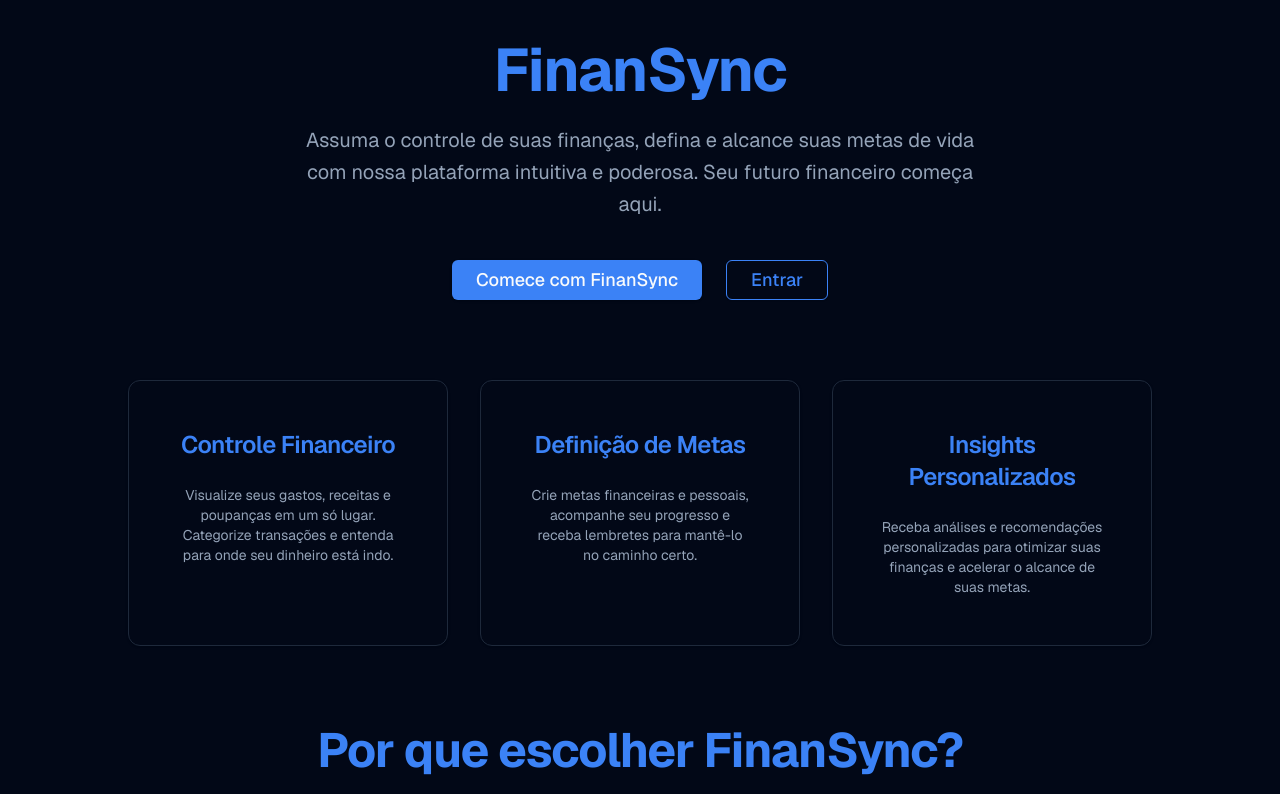
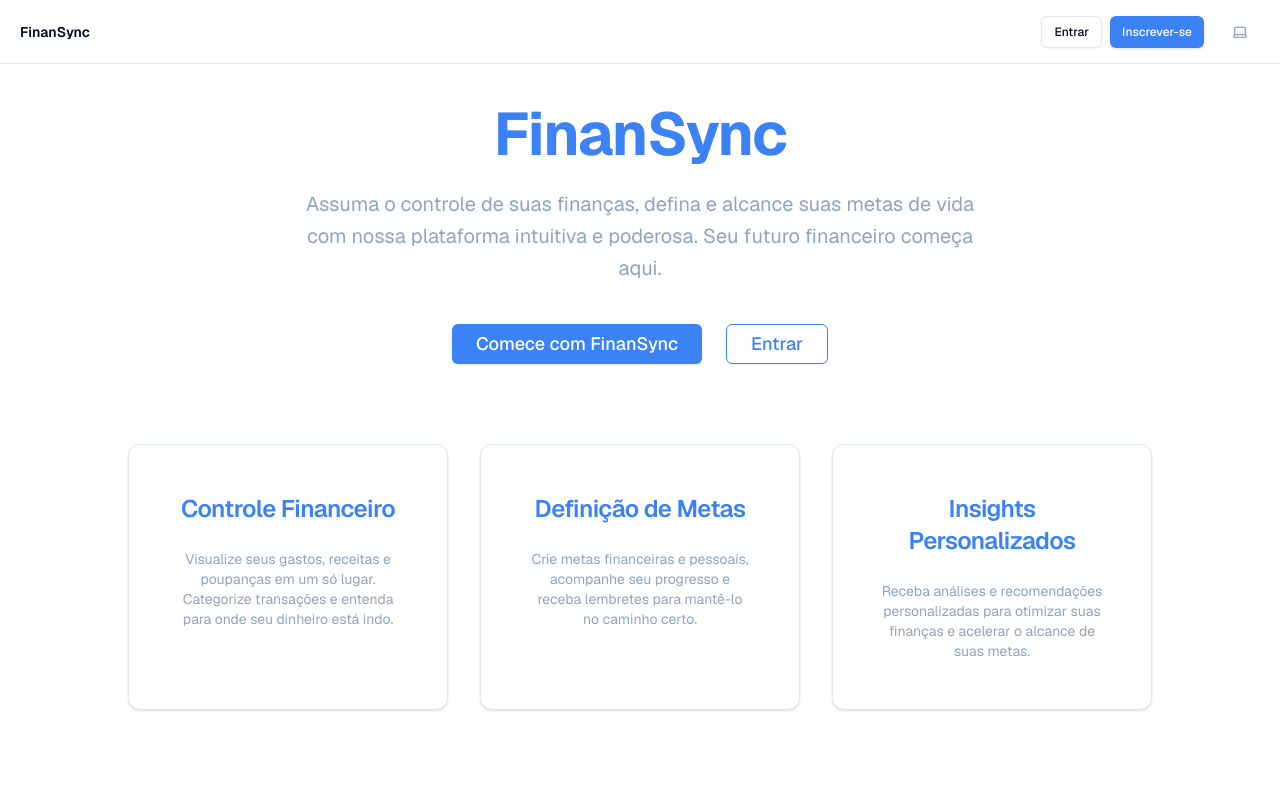
Before and after one commit to GabrielNatucci/testesupabase, a Next.js app: page / in a window 1280 px wide. Shown: the top 794 px of the page. Built offline with nearby package versions, Linux system fonts and the light colour scheme; no server answers.

Commit message:
adicionando validações de login

```diff
--- a/app/globals.css
+++ b/app/globals.css
@@ -4,31 +4,58 @@
 
 @layer base {
     :root {
-        --background: 222.2 84% 4.9%;
-        --foreground: 210 40% 98%;
-        --card: 222.2 84% 4.9%;
-        --card-foreground: 210 40% 98%;
-        --popover: 222.2 84% 4.9%;
-        --popover-foreground: 210 40% 98%;
+        --background: 0 0% 100%; /* White */
+        --foreground: 222.2 84% 4.9%; /* Black/Dark Gray */
+        --card: 0 0% 100%; /* White */
+        --card-foreground: 222.2 84% 4.9%; /* Black/Dark Gray */
+        --popover: 0 0% 100%; /* White */
+        --popover-foreground: 222.2 84% 4.9%; /* Black/Dark Gray */
         --primary: 217.2 91.2% 59.8%; /* Blue */
-        --primary-foreground: 210 40% 98%;
-        --secondary: 217.2 32.4% 17.5%;
-        --secondary-foreground: 210 40% 98%;
-        --muted: 217.2 32.4% 17.5%;
-        --muted-foreground: 215 20.2% 65.1%;
-        --accent: 217.2 32.4% 17.5%;
-        --accent-foreground: 210 40% 98%;
-        --destructive: 0 62.8% 30.6%;
-        --destructive-foreground: 210 40% 98%;
-        --border: 217.2 32.4% 17.5%;
-        --input: 217.2 32.4% 17.5%;
+        --primary-foreground: 0 0% 100%; /* White */
+        --secondary: 210 40% 96.1%; /* Light Gray */
+        --secondary-foreground: 222.2 84% 4.9%; /* Black/Dark Gray */
+        --muted: 210 40% 96.1%; /* Light Gray */
+        --muted-foreground: 215 20.2% 65.1%; /* Medium Gray */
+        --accent: 210 40% 96.1%; /* Light Gray */
+        --accent-foreground: 222.2 84% 4.9%; /* Black/Dark Gray */
+        --destructive: 0 84.2% 60.2%; /* Red */
+        --destructive-foreground: 0 0% 100%; /* White */
+        --border: 214.3 31.8% 91.4%; /* Light Border */
+        --input: 214.3 31.8% 91.4%; /* Light Input Border */
         --ring: 217.2 91.2% 59.8%; /* Blue */
-        --chart-1: 217.2 91.2% 59.8%;
+        --chart-1: 12 76% 61%;
+        --chart-2: 173 58% 39%;
+        --chart-3: 197 37% 24%;
+        --chart-4: 43 74% 66%;
+        --chart-5: 27 87% 67%;
+        --radius: 0.5rem;
+    }
+
+    .dark {
+        --background: 222.2 84% 4.9%; /* Dark Blue */
+        --foreground: 210 40% 98%; /* White/Light Gray */
+        --card: 222.2 84% 4.9%; /* Dark Blue */
+        --card-foreground: 210 40% 98%; /* White/Light Gray */
+        --popover: 222.2 84% 4.9%; /* Dark Blue */
+        --popover-foreground: 210 40% 98%; /* White/Light Gray */
+        --primary: 217.2 91.2% 59.8%; /* Blue */
+        --primary-foreground: 210 40% 98%; /* White/Light Gray */
+        --secondary: 217.2 32.4% 17.5%; /* Darker Blue */
+        --secondary-foreground: 210 40% 98%; /* White/Light Gray */
+        --muted: 217.2 32.4% 17.5%; /* Darker Blue */
+        --muted-foreground: 215 20.2% 65.1%; /* Medium Gray */
+        --accent: 217.2 32.4% 17.5%; /* Darker Blue */
+        --accent-foreground: 210 40% 98%; /* White/Light Gray */
+        --destructive: 0 62.8% 30.6%; /* Dark Red */
+        --destructive-foreground: 210 40% 98%; /* White/Light Gray */
+        --border: 217.2 32.4% 17.5%; /* Dark Border */
+        --input: 217.2 32.4% 17.5%; /* Dark Input Border */
+        --ring: 217.2 91.2% 59.8%; /* Blue */
+        --chart-1: 220 70% 50%;
         --chart-2: 160 60% 45%;
         --chart-3: 30 80% 55%;
         --chart-4: 280 65% 60%;
         --chart-5: 340 75% 55%;
-        --radius: 0.5rem;
     }
 }
 
--- a/app/protected/auth-slot.tsx
+++ b/app/protected/auth-slot.tsx
@@ -18,7 +18,7 @@ export function AuthSlot() {
         };
 
         fetchUser();
-    }, []);
+    }, []); // Removed router from dependency array
 
     if (loading) {
         return <div>Carregando...</div>; // Or a spinner
--- a/app/protected/layout.tsx
+++ b/app/protected/layout.tsx
@@ -3,9 +3,11 @@
 import { AuthSlot } from "@/app/protected/auth-slot"; // Direct import of AuthSlot
 import { ThemeSwitcher } from "@/components/theme-switcher";
 import Link from "next/link";
-import { Suspense } from "react";
 import { SidebarNav } from "@/components/protected/sidebar-nav";
 import { LayoutDashboard, Wallet, PiggyBank, Target, MessageSquare } from "lucide-react";
+import { useRouter } from "next/navigation"; // Import useRouter
+import { useEffect, useState } from "react"; // Import useState and useEffect
+import { createClient } from "@/lib/supabase/client"; // Import client-side supabase client
 
 const sidebarNavItems = [
     {
@@ -40,6 +42,35 @@ export default function ProtectedLayout({
 }: {
     children: React.ReactNode;
 }) {
+    const router = useRouter();
+    const [loading, setLoading] = useState(true);
+    const [user, setUser] = useState<any>(null); // State to hold user info
+
+    useEffect(() => {
+        const checkUser = async () => {
+            const supabase = createClient();
+            const { data: { session }, error } = await supabase.auth.getSession();
+
+            if (error || !session) {
+                router.push("/auth/login");
+            } else {
+                setUser(session.user);
+            }
+            setLoading(false);
+        };
+
+        checkUser();
+    }, [router]);
+
+    if (loading) {
+        return <div className="min-h-screen flex items-center justify-center">Carregando...</div>;
+    }
+
+    // Only render children if user is authenticated
+    if (!user) {
+        return null; // Or some message/spinner, but redirection should handle it
+    }
+
     return (
         <main className="min-h-screen flex flex-col">
             <nav className="w-full flex justify-center border-b border-b-foreground/10 h-16">
@@ -48,9 +79,7 @@ export default function ProtectedLayout({
                         <Link href={"/protected"}>FinanSync</Link>
                     </div>
                     <div className="flex items-center gap-4">
-                        <Suspense>
-                            <AuthSlot /> {/* Render AuthSlot directly */}
-                        </Suspense>
+                        <AuthSlot /> {/* AuthSlot will render the AuthButton based on session */}
                         <ThemeSwitcher />
                     </div>
                 </div>
--- a/components/landing-page.tsx
+++ b/components/landing-page.tsx
@@ -4,10 +4,25 @@ import Link from "next/link";
 import { Button } from "@/components/ui/button";
 import { Card, CardContent, CardDescription, CardHeader, CardTitle } from "@/components/ui/card";
 import { DollarSign, Goal, Lightbulb, ShieldCheck } from "lucide-react";
+import { AuthSlot } from "@/app/protected/auth-slot"; // Import AuthSlot
+import { ThemeSwitcher } from "@/components/theme-switcher"; // Import ThemeSwitcher
 
 export function LandingPage() {
     return (
-        <main className="min-h-screen flex flex-col items-center justify-center p-6 md:p-10 bg-background text-foreground">
+        <main className="min-h-screen flex flex-col items-center">
+            <nav className="w-full flex justify-center border-b border-b-foreground/10 h-16">
+                <div className="w-full max-w-7xl flex justify-between items-center p-3 px-5 text-sm">
+                    <div className="flex gap-5 items-center font-semibold">
+                        <Link href={"/"}>FinanSync</Link>
+                    </div>
+                    <div className="flex items-center gap-4">
+                        <AuthSlot /> {/* Render AuthSlot */}
+                        <ThemeSwitcher />
+                    </div>
+                </div>
+            </nav>
+
+            <div className="flex-1 w-full flex flex-col items-center justify-center p-6 md:p-10 bg-background text-foreground">
                 <div className="w-full max-w-2xl text-center">
                     <h1 className="text-5xl font-bold tracking-tight text-primary sm:text-6xl">
                         FinanSync
@@ -90,6 +105,21 @@ export function LandingPage() {
                         </div>
                     </div>
                 </section>
+            </div>
+
+            <footer className="w-full flex items-center justify-center border-t mx-auto text-center text-xs gap-8 py-16">
+                <p>
+                    Desenvolvido por{" "}
+                    <a
+                        href="https://supabase.com/?utm_source=create-next-app&utm_medium=template&utm_term=nextjs"
+                        target="_blank"
+                        className="font-bold hover:underline"
+                        rel="noreferrer"
+                    >
+                        Supabase
+                    </a>
+                </p>
+            </footer>
         </main>
     );
 }
--- a/components/login-form.tsx
+++ b/components/login-form.tsx
@@ -102,6 +102,14 @@ export function LoginForm({
                                 Inscrever-se
                             </Link>
                         </div>
+                        <div className="mt-2 text-center text-sm">
+                            <Link
+                                href="/"
+                                className="underline underline-offset-4"
+                            >
+                                Voltar para a página inicial
+                            </Link>
+                        </div>
                     </form>
                 </CardContent>
             </Card>
```
Also changed, not shown: app/protected/page.tsx (line endings or trailing spaces). Lines whose indentation alone changed are shown as unchanged.
